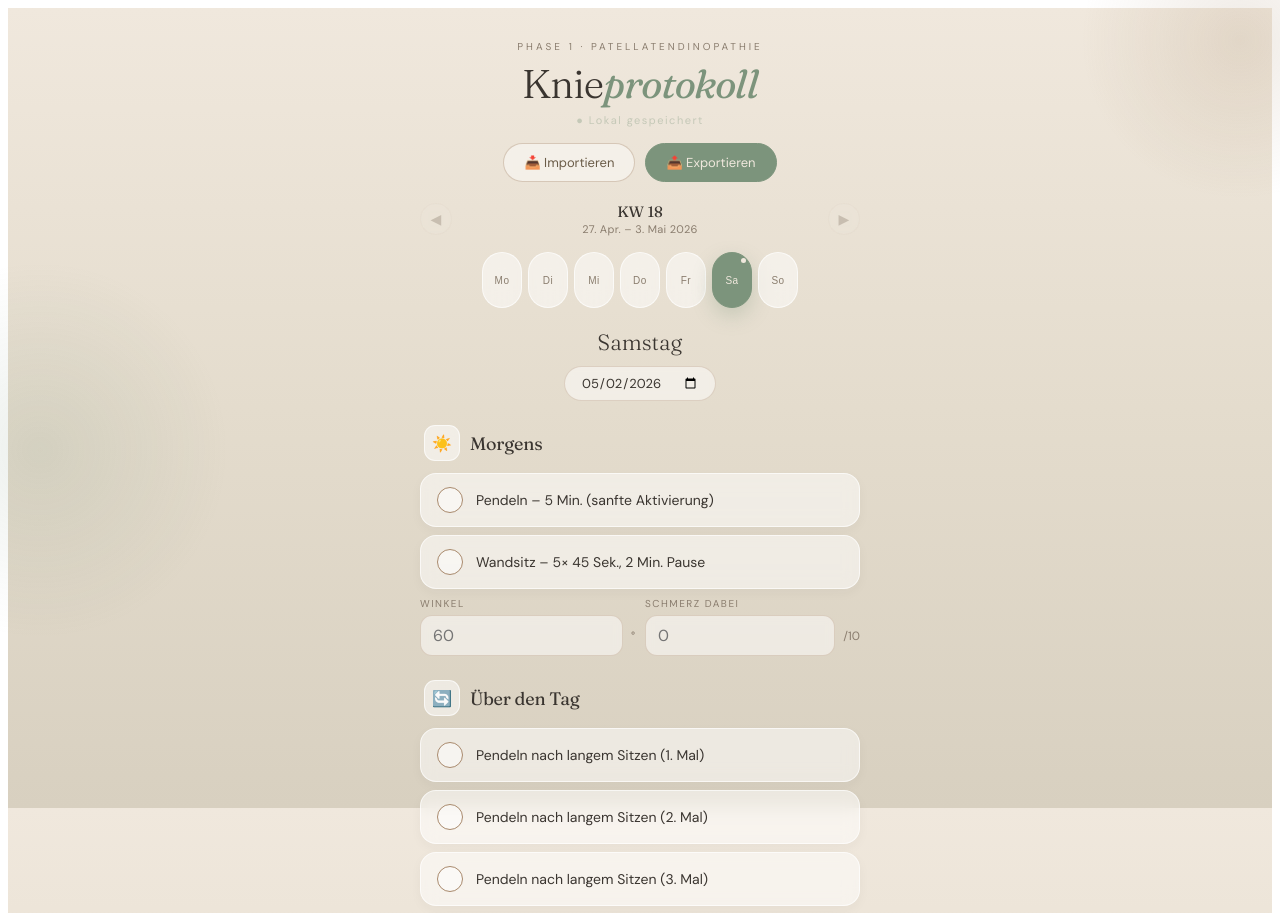
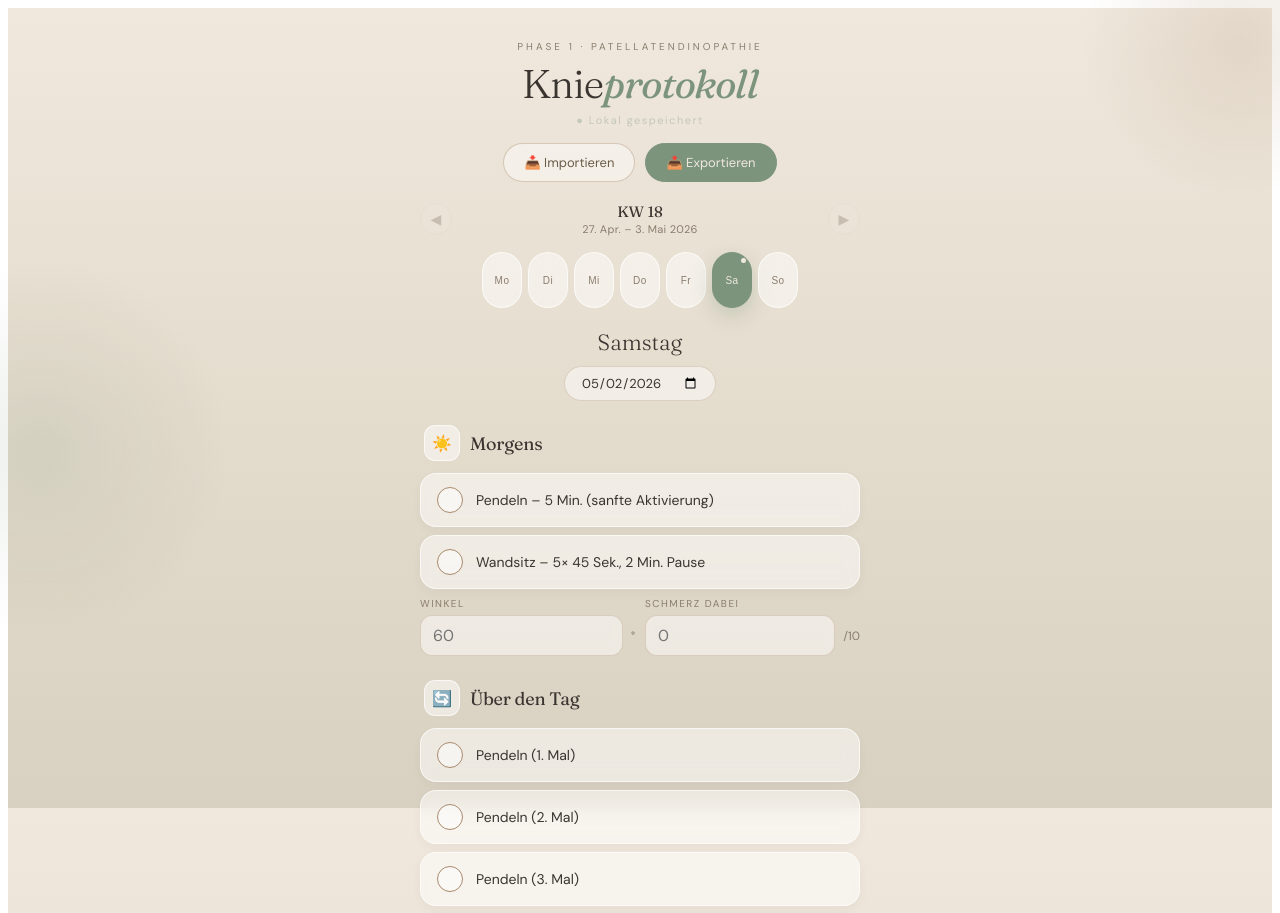
Before and after one commit to JuliaWolf208/patella-protokoll, a React (Vite) app: page / in a window 1280 px wide. Shown: the top 913 px of the page. Built offline with nearby package versions, Linux system fonts and the light colour scheme.

Commit message:
Fix: 'nach langem Sitzen' aus Pendeln-Labels entfernt

```diff
--- a/src/App.jsx
+++ b/src/App.jsx
@@ -18,9 +18,9 @@ const SECTIONS = [
   {
     id: "tag", label: "Über den Tag", emoji: "🔄",
     items: [
-      { id: "pendeln_1",       text: "Pendeln nach langem Sitzen (1. Mal)" },
-      { id: "pendeln_2",       text: "Pendeln nach langem Sitzen (2. Mal)" },
-      { id: "pendeln_3",       text: "Pendeln nach langem Sitzen (3. Mal)" },
+      { id: "pendeln_1",       text: "Pendeln (1. Mal)" },
+      { id: "pendeln_2",       text: "Pendeln (2. Mal)" },
+      { id: "pendeln_3",       text: "Pendeln (3. Mal)" },
       { id: "scheibenwischer", text: "Scheibenwischer – 3–5 Min. entspannt" },
     ],
   },
```
